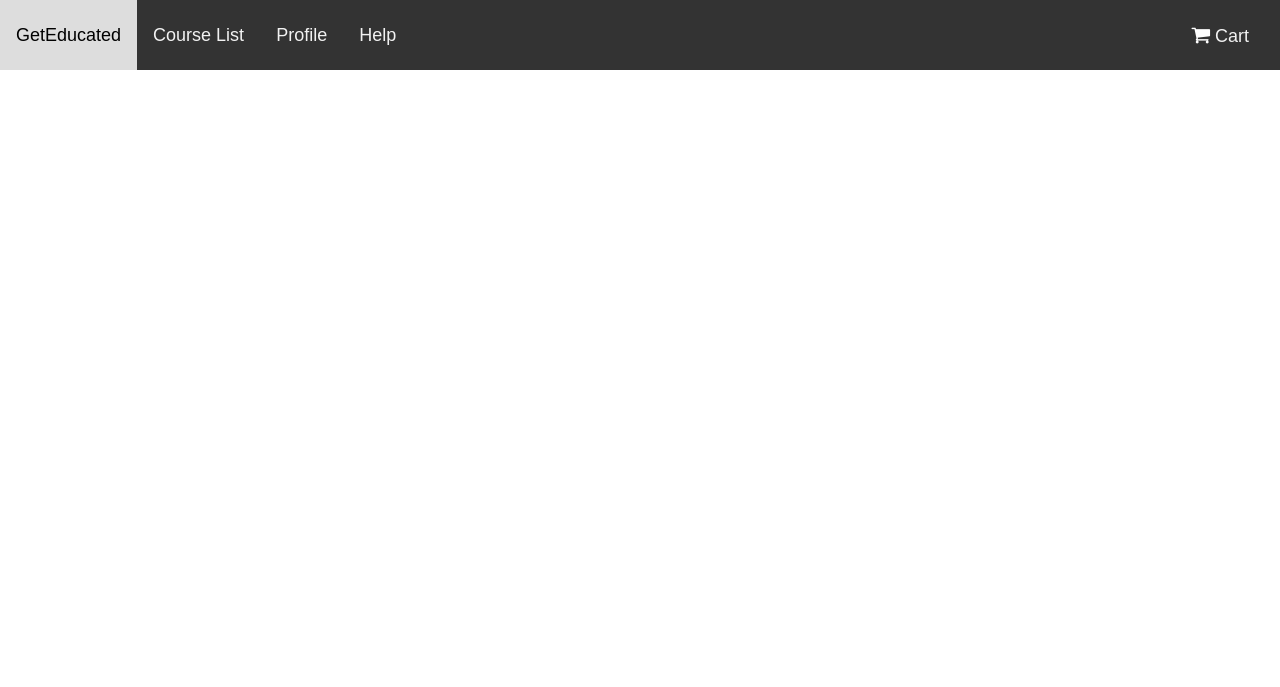
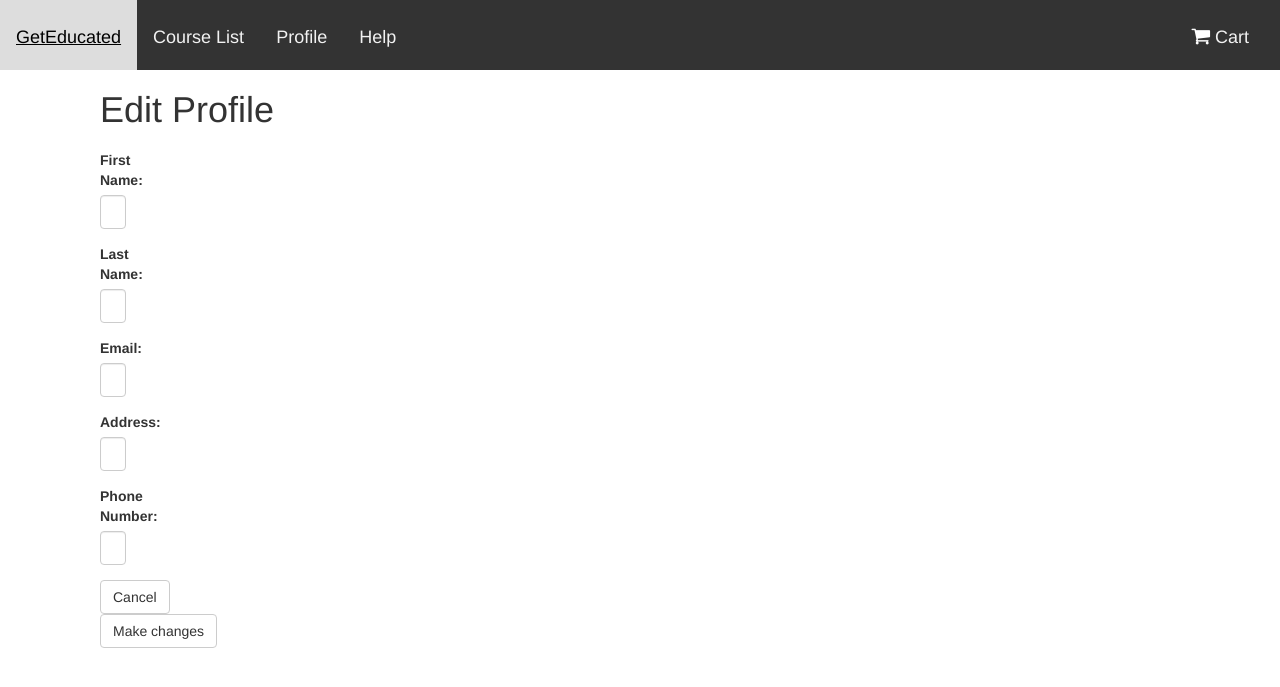
Before and after one commit to YounesBenketira/EcomFinalProject, a PHP site: page /EcomFinalProject/index.php?page=profile_edit in a window 1280 px wide. Shown: the top 687 px of the page. Run offline with PHP 8.4, Linux system fonts and the light colour scheme; the visitor is signed in with stand-in values (Sample User, id 1); data that the repository does not hold is empty.

Commit message:
Course List Pagination, Course Edit, Profile Edit

```diff
--- /dev/null
+++ b/Pages/Profile Page/profile_edit.php
@@ -0,0 +1,74 @@
+<?php
+session_start();
+include_once('databaseInfo.php');
+$pdo = new PDO($dsn, $user, $passwd);
+$command = $pdo->query("SELECT * FROM Customer WHERE ID = " . $_SESSION['UserID']);
+$user = $command->fetch();
+
+if (isset($_POST['change_btn'])) {
+    $new_fname = $_POST['fname'];
+    $new_lname = $_POST['lname'];
+    $new_email = $_POST['email'];
+    $new_address = $_POST['address'];
+    $new_phone = $_POST['phone'];
+
+    $sql = "UPDATE Customer SET `First Name`=?, `Last Name`=?, `Email`=?, Address=?, Phone=? WHERE `ID`= ?";
+    $stmt = $pdo->prepare($sql);
+    $stmt->execute([$new_fname, $new_lname, $new_email, $new_address, $new_phone, $_SESSION['UserID']]);
+
+    header("Location: http://localhost/EcomFinalProject/index.php?page=profile");
+    exit();
+
+} else if (isset($_POST['cancel_btn'])) {
+    header("Location: http://localhost/EcomFinalProject/index.php?page=profile");
+    exit();
+}
+
+?>
+<link rel="stylesheet" href="https://maxcdn.bootstrapcdn.com/bootstrap/3.4.1/css/bootstrap.min.css">
+
+<style>
+    h1,
+    h3 {
+        margin-left: 100px;
+        margin-bottom: 20px;
+    }
+
+    #form_div {
+        margin-left: 100px;
+        margin-right: 1200px;
+    }
+
+    #desc {
+        height: 200px;
+    }
+</style>
+
+<h1>Edit Profile</h1>
+
+<div id="form_div">
+    <form method="POST">
+        <div class="form-group">
+            <label for="fname">First Name:</label>
+            <input required="required" type="text" class="form-control" name="fname" placeholder=<?php echo $user[1]; ?>>
+        </div>
+        <div class="form-group">
+            <label for="lname">Last Name:</label>
+            <input required="required" type="text" class="form-control" name="lname" placeholder=<?php echo $user[2]; ?>>
+        </div>
+        <div class="form-group">
+            <label for="email">Email:</label>
+            <input required="required" type="email" class="form-control" name="email" placeholder=<?php echo $user[3]; ?>>
+        </div>
+        <div class="form-group">
+            <label for="address">Address:</label>
+            <input required="required" type="text" class="form-control" name="address" placeholder=<?php echo $user[4]; ?>>
+        </div>
+        <div class="form-group">
+            <label for="phone">Phone Number:</label>
+            <input required="required" type="text" class="form-control" name="phone" placeholder=<?php echo $user[5]; ?>>
+        </div>
+        <button type="submit" class="btn btn-default" name="cancel_btn" formnovalidate>Cancel</button>
+        <button type="submit" class="btn btn-default" name="change_btn">Make changes</button>
+    </form>
+</div>
--- a/index.php
+++ b/index.php
@@ -6,6 +6,7 @@
 
 <!DOCTYPE html>
 <html lang="en">
+
 <head>
     <meta charset="UTF-8">
     <meta name="viewport" content="width=device-width, initial-scale=1.0">
@@ -13,14 +14,15 @@
     <link rel="stylesheet" href="CSS/home.css">
     <title>GetEducated</title>
 </head>
+
 <body>
     <?php
     // Generate Navbar
     include_once('navbar.php');
     // Determine which body to display to the user
-    if(isset($_GET['page'])){
+    if (isset($_GET['page'])) {
         $page = $_GET['page'];
-        switch($page){
+        switch ($page) {
             case 'home':
                 include_once('Pages/home.php');
                 break;
@@ -29,9 +31,9 @@
                 break;
             case 'profile':
                 include_once('Pages/Profile Page/profile.php');
-                if(isset($_POST['btn_login'])){
-                    echo "test ";
-                }
+                break;
+            case 'profile_edit':
+                include_once('Pages/Profile Page/profile_edit.php');
                 break;
             case 'login':
                 include_once('Pages/Profile Page/login.php');
@@ -45,13 +47,17 @@
             case 'cart':
                 include_once('Pages/cart.php');
                 break;
+            case 'edit_course':
+                include_once('Pages/courses_edit.php');
+                break;
             default:
 
                 break;
         }
-    }else{
+    } else {
         include_once('Pages/home.php');
     }
     ?>
 </body>
+
 </html>
```
Also changed, not shown: Pages/Profile Page/profile.php (+14 -8 lines), Pages/courses.php (+61 -13 lines), Pages/courses_edit.php (added, +72 -0 lines).
